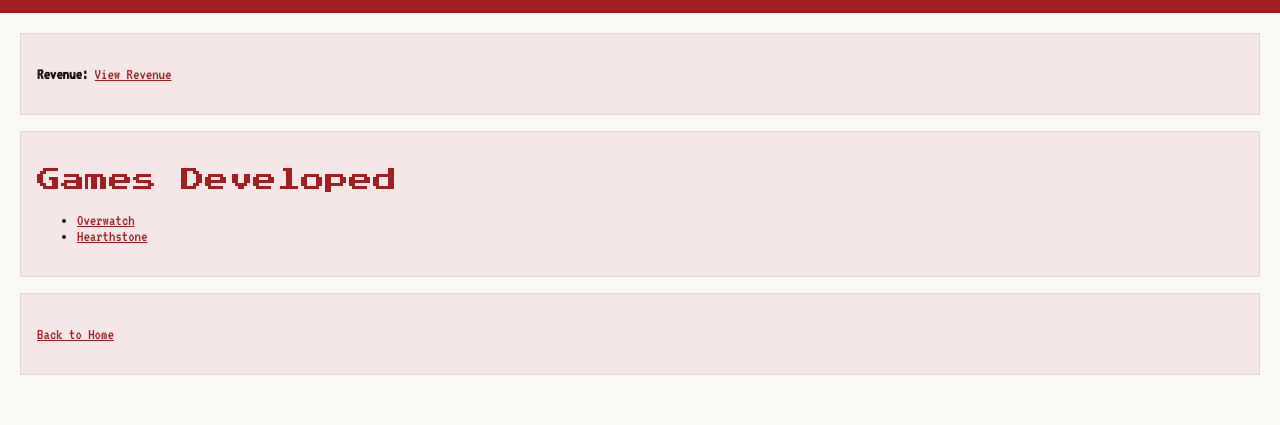
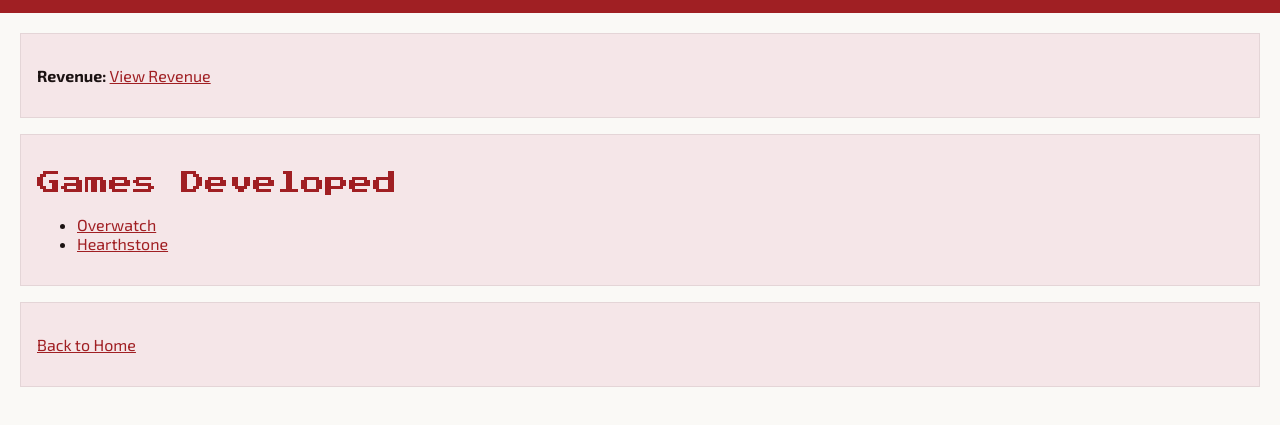
Before and after one commit to DerpNPurp/CSC437, a website: page packages/proto/public/companies/blizzard.html in a window 1280 px wide. Shown: the part 51-476 px from the top of the page. Drawn offline with Linux system fonts and the light colour scheme.

Commit message:
exo 2 for body font, added assets folder

```diff
--- a/packages/proto/public/companies/blizzard.html
+++ b/packages/proto/public/companies/blizzard.html
@@ -5,7 +5,7 @@
   <title>Blizzard Entertainment</title>
   <link rel="preconnect" href="https://fonts.googleapis.com" />
   <link rel="preconnect" href="https://fonts.gstatic.com" crossorigin />
-  <link href="https://fonts.googleapis.com/css2?family=VT323&family=Press+Start+2P&display=swap" rel="stylesheet" />
+  <link href="https://fonts.googleapis.com/css2?family=Exo+2:ital,wght@0,400;0,700;1,400&family=Press+Start+2P&display=swap" rel="stylesheet" />
   <link rel="stylesheet" href="/styles/tokens.css" />
   <link rel="stylesheet" href="/styles/page.css" />
 </head>
--- a/packages/proto/public/styles/tokens.css
+++ b/packages/proto/public/styles/tokens.css
@@ -7,7 +7,7 @@
   --color-surface: #F5E6E8;
   --color-border: rgba(27, 18, 18, 0.08);
 
-  --font-body: 'VT323', 'Courier New', monospace;
+  --font-body: 'Exo 2', Arial, Helvetica, sans-serif;
   --font-display: 'Press Start 2P', 'Courier New', monospace;
 
   --space-small: 12px;
```
Also changed, not shown: packages/proto/public/games/hearthstone.html (+1 -1 lines), packages/proto/public/games/overwatch.html (+1 -1 lines), packages/proto/public/genres/card.html (+1 -1 lines), packages/proto/public/genres/shooter.html (+1 -1 lines), packages/proto/public/index.html (+1 -1 lines), packages/proto/public/ratings/teen.html (+1 -1 lines), packages/proto/public/revenue/blizzard-revenue.html (+1 -1 lines), packages/proto/assets/card.svg (added), packages/proto/assets/mobile.svg (added), packages/proto/assets/pc.svg (added), packages/proto/assets/shooter.svg (added), 2 other files.
